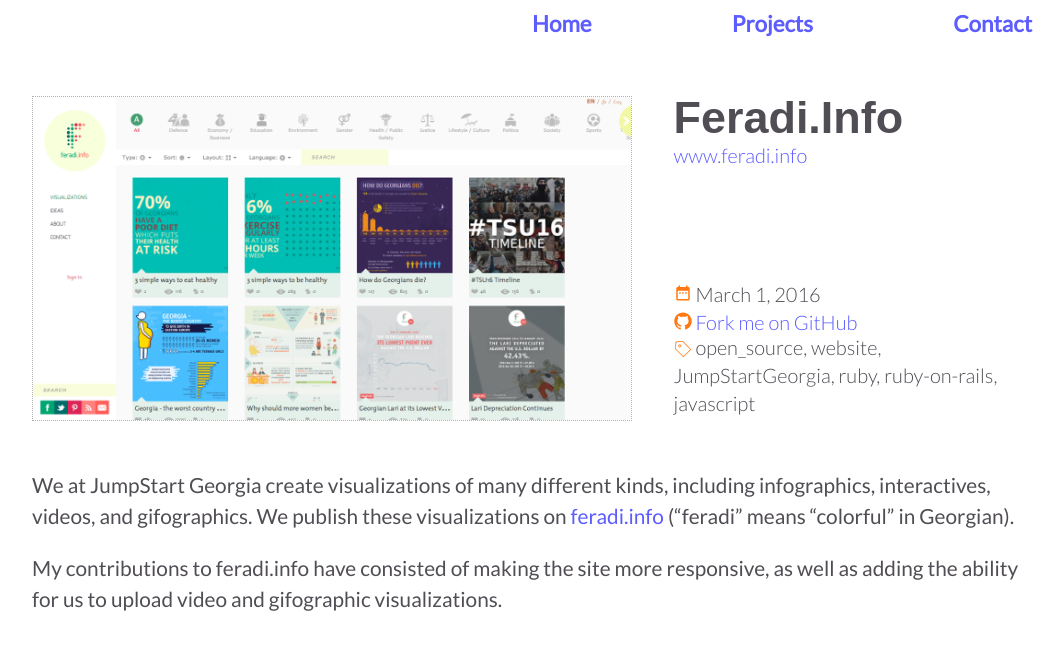
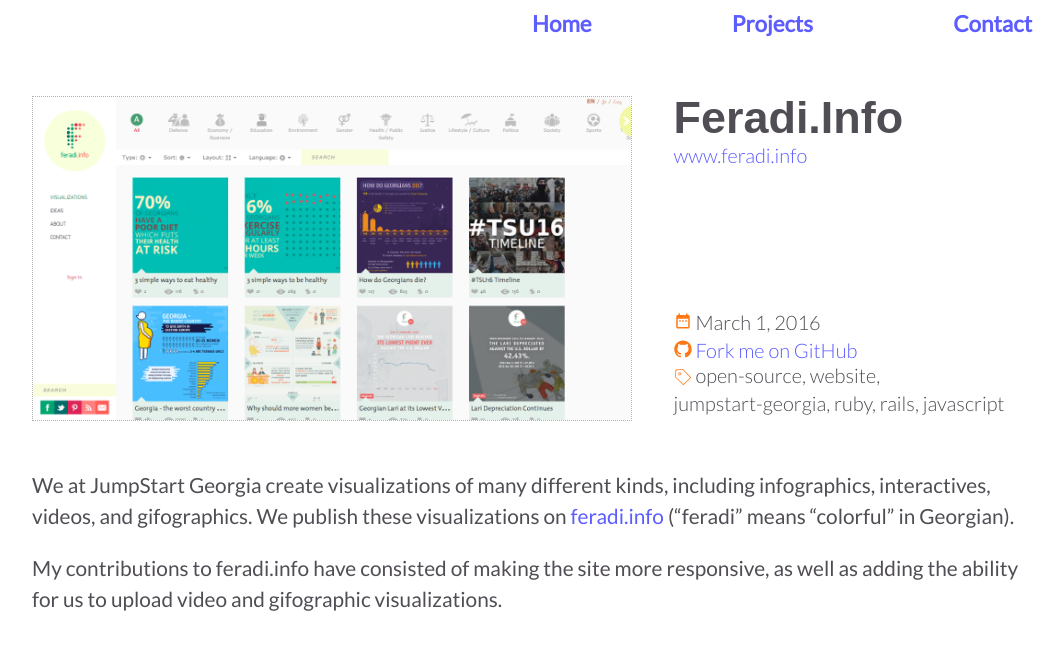
Before and after one commit to nwshane/nwshane.github.io, a Jekyll site: the page built from projects/_posts/2016-03-01-feradi_info.markdown, in a window 1280 px wide. Shown: the top 650 px of the page, without its empty margins (108-1172 px from the left). Built offline with Jekyll 4.4.1, drawn with Linux system fonts in a browser that asks for light colours; some web fonts are replaced.

Commit message:
Rewrote project tags.

```diff
--- a/projects/_posts/2014-12-05-atoms.markdown
+++ b/projects/_posts/2014-12-05-atoms.markdown
@@ -1,7 +1,7 @@
 ---
 title: 'Atoms'
 date: 2014-12-05 14:00:00
-tags: website freelance
+tags: website freelance javascript open-source
 github-url: https://github.com/nwshane/atoms
 main-url: http://atoms.nathanshane.me
 main-image-path: /assets/images/Atoms-Simulation-Desktop.png
--- a/projects/_posts/2015-06-28-prisoners_watch.markdown
+++ b/projects/_posts/2015-06-28-prisoners_watch.markdown
@@ -1,7 +1,7 @@
 ---
 title: Prisoners Watch
 date: 2015-06-28T14:00:00.000Z
-tags: open_source website JumpStartGeorgia
+tags: open-source website jumpstart-georgia ruby rails
 "github-url": "https://github.com/JumpStartGeorgia/Azerbaijan-Political-Prisoners"
 "main-url": "https://prisoners.watch"
 main-image-path: /assets/images/Prisoners-Watch-Desktop.png
--- a/projects/_posts/2015-08-15-scott_shane_net.markdown
+++ b/projects/_posts/2015-08-15-scott_shane_net.markdown
@@ -1,7 +1,7 @@
 ---
 title: 'ScottShane.Net'
 date: 2015-08-15 14:00:00
-tags: website freelance author
+tags: website freelance ruby rails
 main-url: http://scottshane.net
 main-image-path: /assets/images/Scott-Shane-Objective-Troy-Page.png
 ---
--- a/projects/_posts/2015-10-07-place_ge_scraper.markdown
+++ b/projects/_posts/2015-10-07-place_ge_scraper.markdown
@@ -1,7 +1,7 @@
 ---
 title: 'Place.ge Scraper'
 date: 2015-10-07 14:00:00
-tags: open_source scraper JumpStartGeorgia
+tags: open-source scraper jumpstart-georgia ruby
 github-url: https://github.com/JumpStartGeorgia/Place-ge-Scraper
 main-url: https://github.com/JumpStartGeorgia/Place-ge-Scraper
 ---
--- a/projects/_posts/2016-03-01-feradi_info.markdown
+++ b/projects/_posts/2016-03-01-feradi_info.markdown
@@ -1,7 +1,7 @@
 ---
 title: 'Feradi.Info'
 date: 2016-03-01 14:00:00
-tags: open_source website JumpStartGeorgia ruby ruby-on-rails javascript
+tags: open-source website jumpstart-georgia ruby rails javascript
 github-url: https://github.com/JumpStartGeorgia/feradi.info
 main-url: www.feradi.info
 main-image-path: /assets/images/Feradi-Home-Page.png
```
